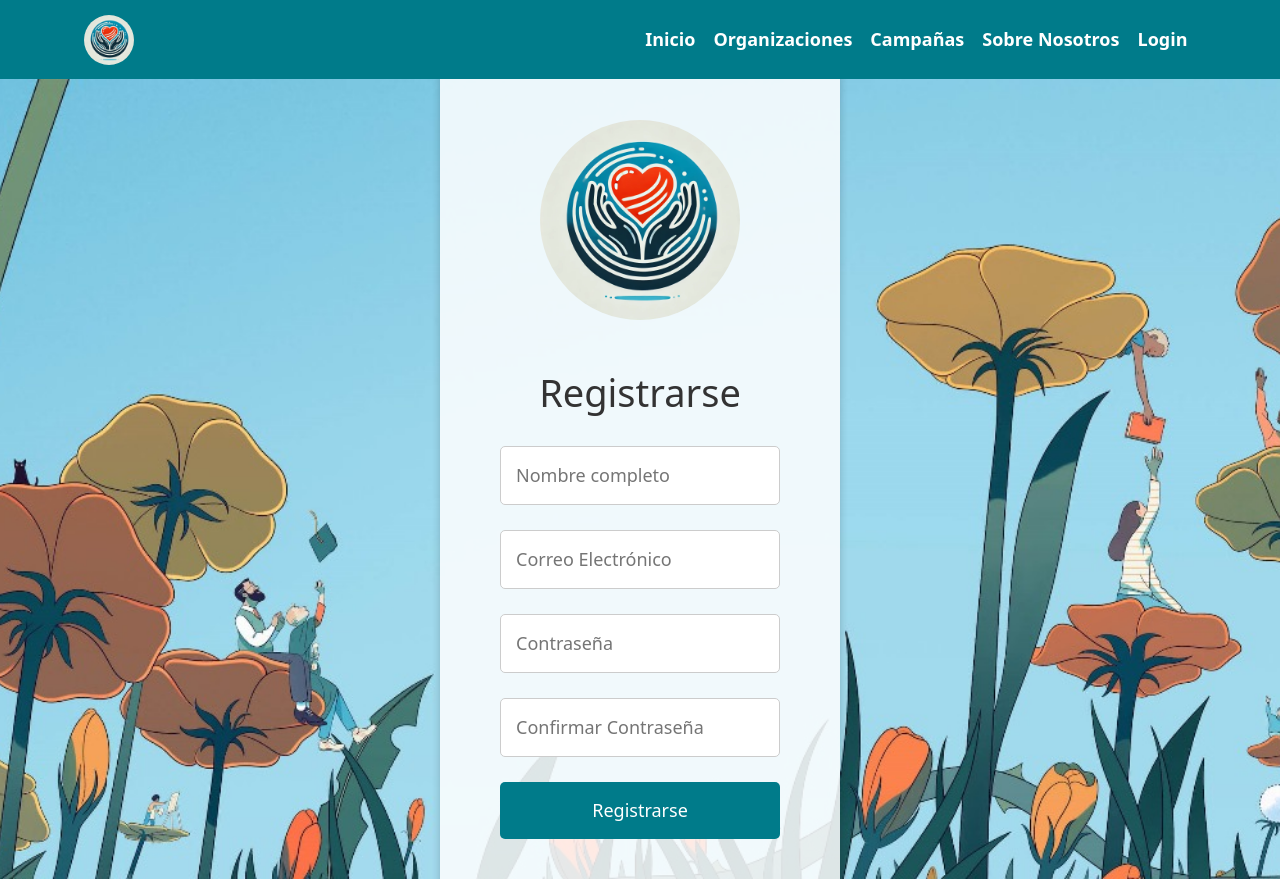
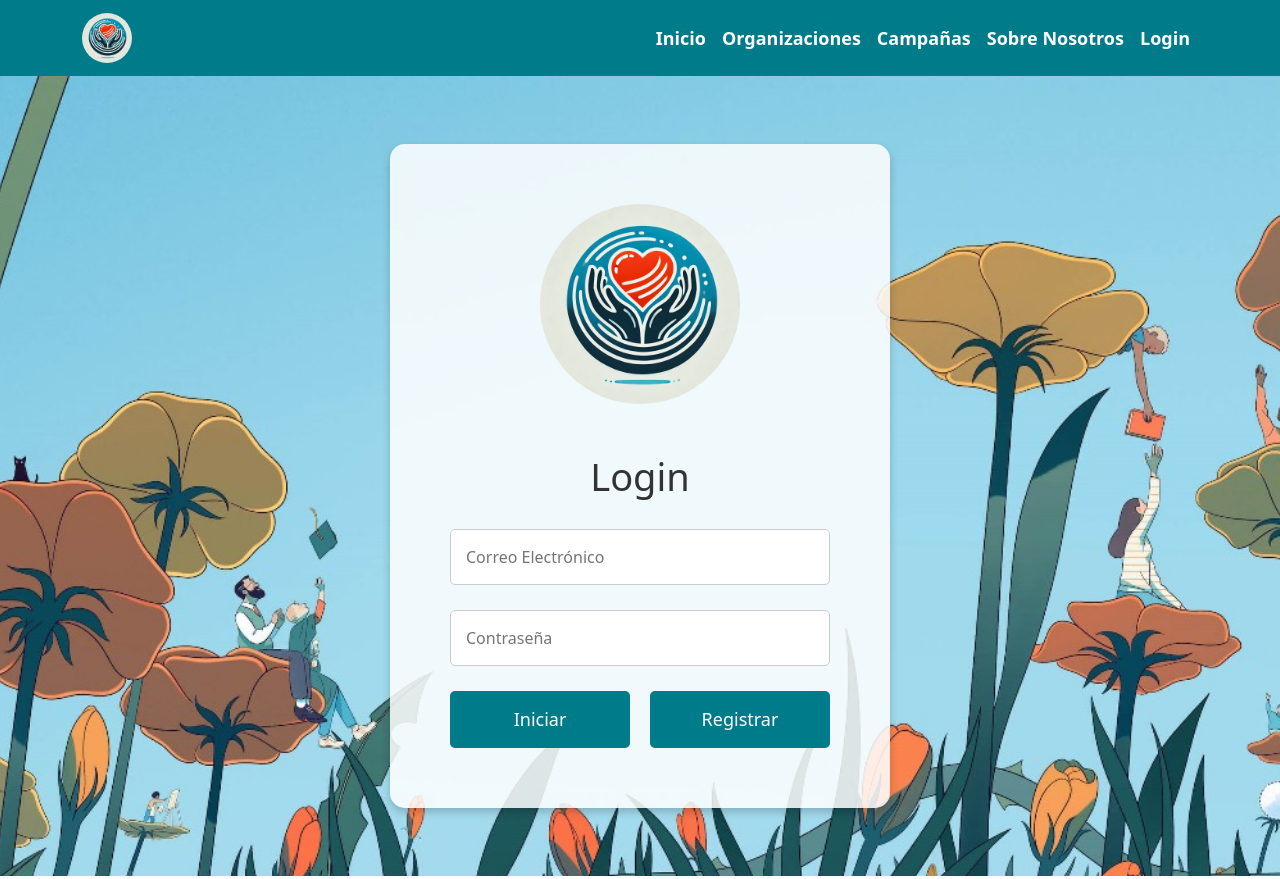
Before and after one commit to car020202/frontendparadonaciones, a React (Vite) app: page /login in a window 1280 px wide. Built offline with nearby package versions, Linux system fonts and the light colour scheme.

Commit message:
navbar login y registro corregidos botones linkeados

```diff
--- a/src/App.jsx
+++ b/src/App.jsx
@@ -1,20 +1,36 @@
-import { useState } from 'react'
+import React, { useState, useEffect } from 'react';
+import { BrowserRouter as Router, Route, Routes } from 'react-router-dom';
+import NavigationBar from './navbar/navbar';
+import Home from './inicio/inicio';
 import Login from './login/login';
-import Home from './inicio/inicio';
 import Register from './register/register';
 import 'bootstrap/dist/css/bootstrap.min.css';
 import 'bootstrap/dist/js/bootstrap.bundle.min.js';
-
-import './App.css'
+import './App.css';
 
 function App() {
-  const [count, setCount] = useState(0)
+  const [isLoggedIn, setIsLoggedIn] = useState(false);
+
+  useEffect(() => {
+    const token = localStorage.getItem('token');
+    setIsLoggedIn(!!token);
+  }, []);
+
+  const handleLogout = () => {
+    localStorage.removeItem('token');
+    setIsLoggedIn(false);
+  };
 
   return (
-    <>
-      <Register/>
-    </>
-  )
+    <Router>
+      <NavigationBar isLoggedIn={isLoggedIn} onLogout={handleLogout} />
+      <Routes>
+        <Route path="/" element={<Home />} />
+        <Route path="/login" element={<Login setIsLoggedIn={setIsLoggedIn} />} />
+        <Route path="/register" element={<Register />} />
+      </Routes>
+    </Router>
+  );
 }
 
-export default App
+export default App;
--- a/src/inicio/inicio.jsx
+++ b/src/inicio/inicio.jsx
@@ -6,7 +6,7 @@ import { Carousel } from "react-bootstrap"; // Importamos el carrusel de react-b
 const Home = () => {
   return (
     <>
-      <Navbar />
+
       <div>
         {/* Sección del Banner */}
         <section className="banner-section">
--- a/src/login/login.jsx
+++ b/src/login/login.jsx
@@ -1,28 +1,34 @@
 import React, { useState } from 'react';
+import { useNavigate } from 'react-router-dom';
 import axios from 'axios';
 import './logincss/login.css';
 import logo from '../assets/logo.webp';
-import Navbar from '../navbar/navbar';
 
-const Login = () => {
+const Login = ({ setIsLoggedIn }) => {
   const [email, setEmail] = useState('');
   const [password, setPassword] = useState('');
   const [error, setError] = useState('');
+  const navigate = useNavigate();
 
   const handleLogin = async (e) => {
     e.preventDefault();
     try {
       const response = await axios.post('http://localhost:3000/api/users/login', { email, password });
       localStorage.setItem('token', response.data.token);
+      setIsLoggedIn(true);
       alert('Inicio de sesión exitoso');
+      navigate('/');
+      window.location.reload();
     } catch (err) {
       setError('Credenciales inválidas');
     }
   };
 
+  const handleRegisterRedirect = () => {
+    navigate('/register');
+  };
+
   return (
-    <>
-      <Navbar />
     <div className="login">
       <div className="login-container">
         <div className="logo-container">
@@ -44,12 +50,14 @@ const Login = () => {
             value={password}
             onChange={(e) => setPassword(e.target.value)}
           />
+          <div className="button-container">
             <button type="submit" className="login-button">Iniciar</button>
+            <button type="button" className="registerL-button" onClick={handleRegisterRedirect}>Registrar</button>
+          </div>
           {error && <p style={{ color: 'red' }}>{error}</p>}
         </form>
       </div>
     </div>
-    </>
   );
 };
 
--- a/src/login/logincss/login.css
+++ b/src/login/logincss/login.css
@@ -1,17 +1,3 @@
-/* Tamaño de fuente base */
-html, body {
-  margin: 0;
-  padding: 0;
-  height: 100%;
-  width: 100%;
-  font-size: 18px; /* Tamaño de fuente base para todo */
-  box-sizing: border-box;
-}
-
-* {
-  box-sizing: inherit;
-}
-
 /* Fondo de la página de login */
 .login {
   background-image: url('/src/assets/background.jpg');
@@ -33,7 +19,7 @@ html, body {
   padding: 60px;
   border-radius: 15px;
   box-shadow: 0 4px 8px rgba(0, 0, 0, 0.2);
-  width: 400px;
+  width: 500px; /* Aumenta el ancho del contenedor */
   text-align: center;
 }
 
@@ -59,19 +45,26 @@ html, body {
 
 /* Inputs */
 .login-input {
-  width: 100%;
+  width: 100%; /* Aumenta el ancho de los inputs */
   padding: 15px;
   margin-bottom: 25px;
   border-radius: 5px;
   border: 1px solid #ccc;
-  font-size: 1rem; /* Usa el tamaño base del html/body */
-  transform: scale(); /* Asegura que el input no se escale al hacer clic */
+  font-size: 1rem;
   box-sizing: border-box;
 }
 
+/* Contenedor para alinear los botones */
+.button-container {
+  display: flex;
+  justify-content: space-between;
+  gap: 20px; /* Espacio entre los botones */
+}
+
 /* Botón de Iniciar */
-.login-button {
-  width: 100%;
+.login-button,
+.registerL-button {
+  flex: 1; /* Hacer que ambos botones ocupen el mismo ancho */
   padding: 15px;
   background-color: #007B8A;
   color: white;
@@ -82,22 +75,7 @@ html, body {
   transition: background-color 0.3s ease;
 }
 
-.registerL-button {
-  margin-top: 20px;
-  width: 100%;
-  padding: 15px;
-  background-color: #007B8A;
-  color: white;
-  border: none;
-  border-radius: 5px;
-  cursor: pointer;
-  font-size: 18px;
-  transition: background-color 0.3s ease;
-}
-
-.login-button:hover {
-  background-color: #00626e;
-}
+.login-button:hover,
 .registerL-button:hover {
   background-color: #00626e;
 }
--- a/src/navbar/navbar.jsx
+++ b/src/navbar/navbar.jsx
@@ -1,13 +1,21 @@
 import React from 'react';
 import { Navbar, Nav, Container } from 'react-bootstrap';
+import { Link, useNavigate } from 'react-router-dom';
 import logo from '../assets/logo.webp';
 import './navbar.css';
 
 const NavigationBar = ({ isLoggedIn, onLogout }) => {
+  const navigate = useNavigate();
+
+  const handleLogoutClick = () => {
+    onLogout();
+    navigate('/login'); // Redirige al usuario a la página de login
+  };
+
   return (
     <Navbar expand="lg" className="custom-navbar">
       <Container>
-        <Navbar.Brand href="#home" className="navbar-logo">
+        <Navbar.Brand as={Link} to="/" className="navbar-logo">
           <img
             src={logo}
             width="50"
@@ -19,14 +27,14 @@ const NavigationBar = ({ isLoggedIn, onLogout }) => {
         <Navbar.Toggle aria-controls="basic-navbar-nav" className="custom-toggle" />
         <Navbar.Collapse id="basic-navbar-nav">
           <Nav className="ms-auto navbar-links">
-            <Nav.Link href="#inicio">Inicio</Nav.Link>
-            <Nav.Link href="#organizaciones">Organizaciones</Nav.Link>
-            <Nav.Link href="#campanas">Campañas</Nav.Link>
-            <Nav.Link href="#sobrenosotros">Sobre Nosotros</Nav.Link>
+            <Nav.Link as={Link} to="/">Inicio</Nav.Link>
+            <Nav.Link as={Link} to="/organizaciones">Organizaciones</Nav.Link>
+            <Nav.Link as={Link} to="/campanas">Campañas</Nav.Link>
+            <Nav.Link as={Link} to="/sobrenosotros">Sobre Nosotros</Nav.Link>
             {isLoggedIn ? (
-              <Nav.Link href="#logout" onClick={onLogout}>Cerrar sesión</Nav.Link>
+              <Nav.Link as="button" onClick={handleLogoutClick}>Cerrar sesión</Nav.Link>
             ) : (
-              <Nav.Link href="#login">Login</Nav.Link>
+              <Nav.Link as={Link} to="/login">Login</Nav.Link>
             )}
           </Nav>
         </Navbar.Collapse>
--- a/src/register/register.jsx
+++ b/src/register/register.jsx
@@ -1,105 +1,70 @@
 import React, { useState } from 'react';
-import axios from 'axios';
 import './registercss/register.css';
 import logo from '../assets/logo.webp';
 import Navbar from '../navbar/navbar';
 
 const Register = () => {
-  const [nombre, setNombre] = useState('');
-  const [email, setEmail] = useState('');
-  const [password, setPassword] = useState('');
-  const [confirmPassword, setConfirmPassword] = useState('');
-  const [error, setError] = useState('');
-  const [success, setSuccess] = useState('');
-  const [loading, setLoading] = useState(false);
+  const [formData, setFormData] = useState({
+    nombre: '',
+    email: '',
+    password: '',
+    confirmPassword: ''
+  });
 
-  const handleRegister = async (e) => {
-    e.preventDefault();
-
-    // Validación de coincidencia de contraseñas
-    if (password !== confirmPassword) {
-      setError('Las contraseñas no coinciden');
-      return;
-    }
-
-    // Limpia mensajes previos
-    setError('');
-    setSuccess('');
-    setLoading(true);
-
-    try {
-      // Realiza la solicitud POST con un timeout de 5 segundos
-      const response = await axios.post('http://localhost:3000/api/users/register', {
-        nombre,
-        email,
-        password,
-      }, { timeout: 5000 });
-
-      setSuccess('Registro exitoso. Por favor, verifica tu correo electrónico.');
-      setNombre('');
-      setEmail('');
-      setPassword('');
-      setConfirmPassword('');
-    } catch (err) {
-      if (err.response && err.response.data && err.response.data.error) {
-        setError(err.response.data.error); // Mensaje de error específico del backend
-      } else if (err.code === 'ECONNABORTED') {
-        setError('El tiempo de espera de la solicitud ha expirado. Intente nuevamente.');
-      } else {
-        setError('Hubo un problema con el registro. Por favor, inténtelo más tarde.');
-      }
-    } finally {
-      setLoading(false);
-    }
+  const handleChange = (e) => {
+    setFormData({
+      ...formData,
+      [e.target.name]: e.target.value
+    });
   };
 
   return (
     <>
-      <Navbar />
+
       <div className="register">
         <div className="register-container">
           <div className="logo-container">
             <img src={logo} alt="Logo" className="logo" />
           </div>
-          <form className="register-form" onSubmit={handleRegister}>
+          <form className="register-form">
             <h2>Registrarse</h2>
+            <div className="input-row">
               <input
                 type="text"
                 placeholder="Nombre completo"
                 className="register-input"
-              value={nombre}
-              onChange={(e) => setNombre(e.target.value)}
-              required
+                name="nombre"
+                value={formData.nombre}
+                onChange={handleChange}
               />
               <input
                 type="email"
                 placeholder="Correo Electrónico"
                 className="register-input"
-              value={email}
-              onChange={(e) => setEmail(e.target.value)}
-              required
+                name="email"
+                value={formData.email}
+                onChange={handleChange}
               />
+            </div>
+            <div className="input-row">
               <input
                 type="password"
                 placeholder="Contraseña"
                 className="register-input"
-              value={password}
-              onChange={(e) => setPassword(e.target.value)}
-              required
+                name="password"
+                value={formData.password}
+                onChange={handleChange}
               />
               <input
                 type="password"
                 placeholder="Confirmar Contraseña"
                 className="register-input"
-              value={confirmPassword}
-              onChange={(e) => setConfirmPassword(e.target.value)}
-              required
+                name="confirmPassword"
+                value={formData.confirmPassword}
+                onChange={handleChange}
               />
-            <button type="submit" className="register-button" disabled={loading}>
-              {loading ? "Registrando..." : "Registrarse"}
-            </button>
-            {error && <p style={{ color: 'red' }}>{error}</p>}
-            {success && <p style={{ color: 'green' }}>{success}</p>}
+            </div>
+            <button type="submit" className="register-button">Registrarse</button>
           </form>
         </div>
       </div>
--- a/src/register/registercss/register.css
+++ b/src/register/registercss/register.css
@@ -1,17 +1,3 @@
-/* Tamaño de fuente base */
-html, body {
-    margin: 0;
-    padding: 0;
-    height: 100%;
-    width: 100%;
-    font-size: 18px; /* Tamaño de fuente base para todo */
-    box-sizing: border-box;
-  }
-
-  * {
-    box-sizing: inherit;
-  }
-
 /* Fondo de la página de register */
 .register {
   background-image: url('/src/assets/background.jpg');
@@ -33,7 +19,7 @@ html, body {
   padding: 60px;
   border-radius: 15px;
   box-shadow: 0 4px 8px rgba(0, 0, 0, 0.2);
-    width: 400px;
+  width: 650px; /* Aumenta el ancho del contenedor */
   text-align: center;
 }
 
@@ -57,19 +43,24 @@ html, body {
   color: #333;
 }
 
-  /* Inputs */
+/* Inputs organizados en filas */
+.input-row {
+  display: flex;
+  justify-content: space-between;
+  gap: 4%; /* Espacio entre los inputs */
+  margin-bottom: 25px;
+}
+
 .register-input {
-    width: 100%;
+  width: 48%; /* Ajusta el ancho para dos columnas */
   padding: 15px;
-    margin-bottom: 25px;
   border-radius: 5px;
   border: 1px solid #ccc;
-    font-size: 1rem; /* Usa el tamaño base del html/body */
-    transform: scale(); /* Asegura que el input no se escale al hacer clic */
+  font-size: 1rem;
   box-sizing: border-box;
 }
 
-  /* Botón de Iniciar */
+/* Botón de Registro */
 .register-button {
   width: 100%;
   padding: 15px;
```
Also changed, not shown: 1 other file (tests, documents, lock files or other folders). Lines whose indentation alone changed are shown as unchanged.
